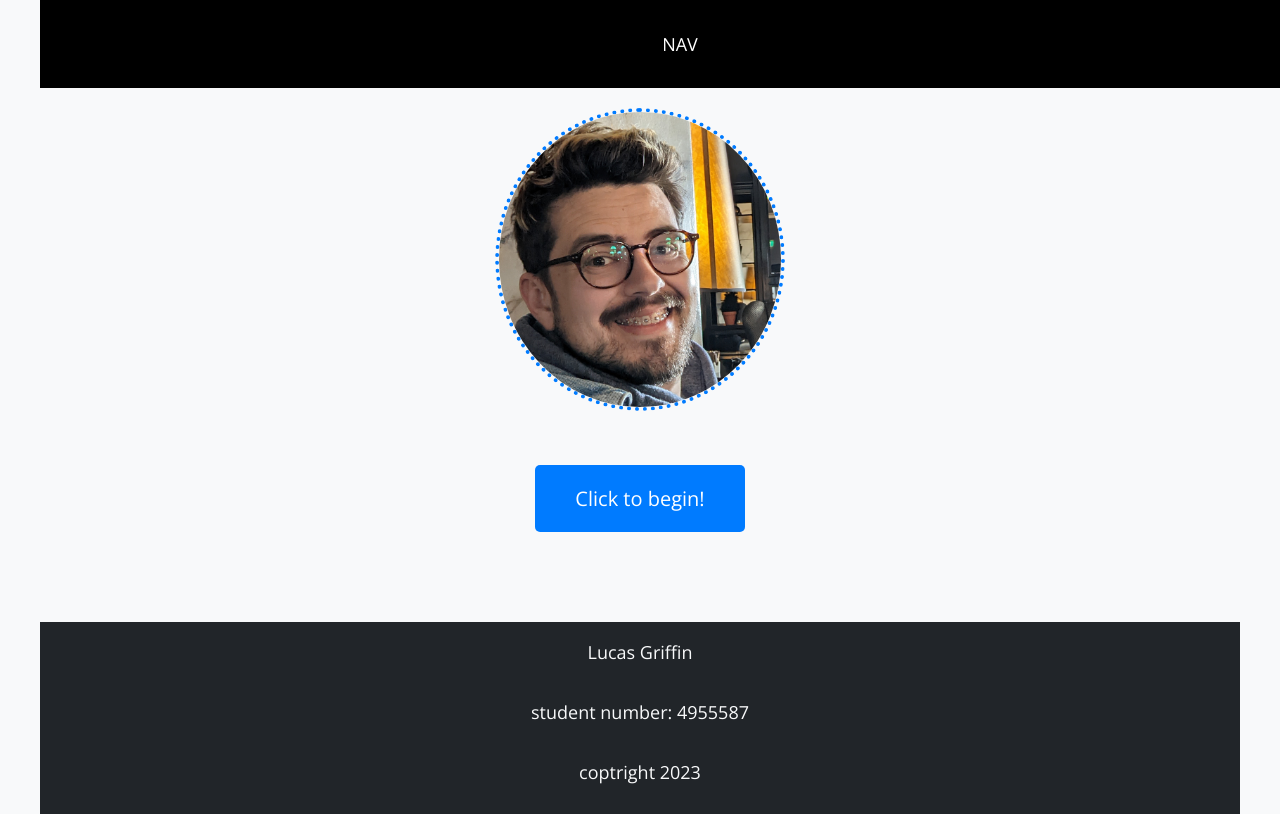
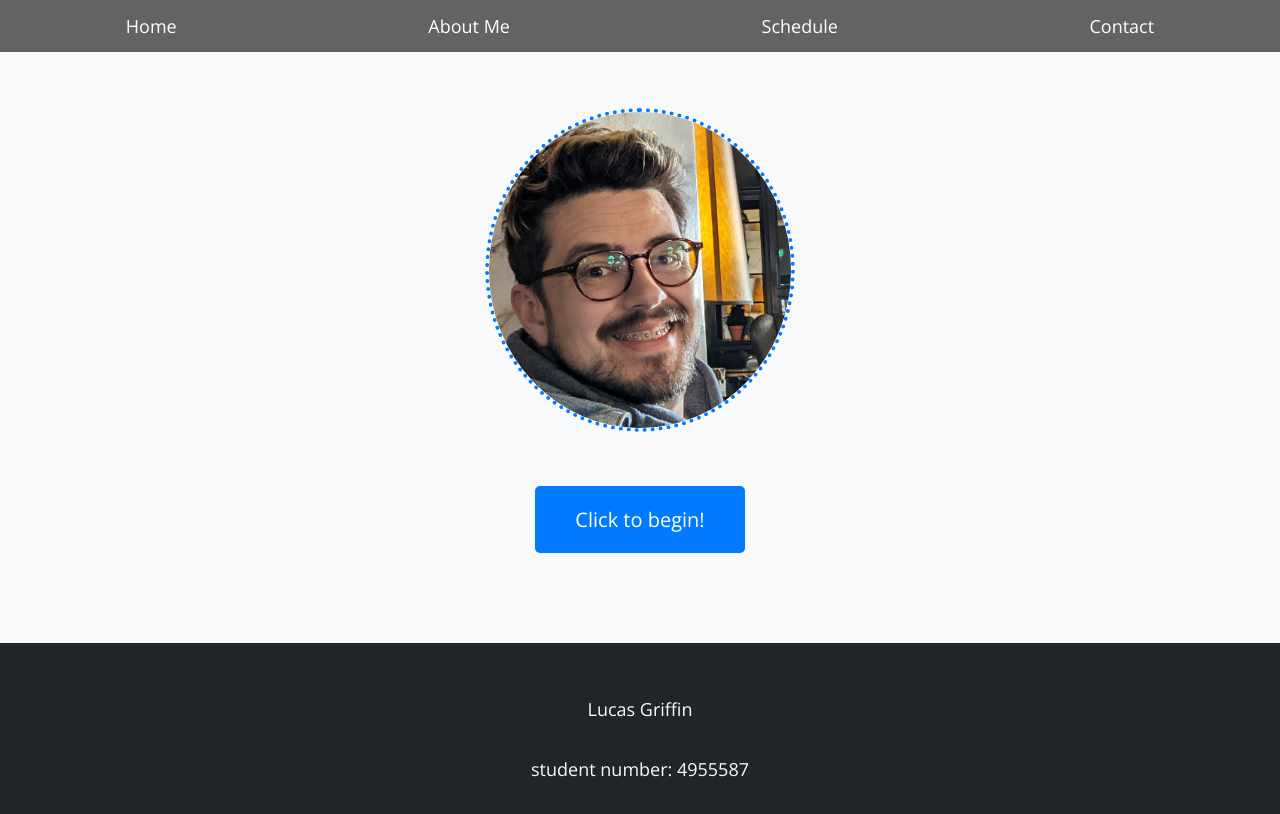
Before and after one commit to LucasGriffinDev/Assignment-3-Project-1, a plain HTML site: page index.html in a window 1280 px wide. Shown: the top 814 px of the page. Drawn offline with nearby package versions, Linux system fonts and the light colour scheme.

Commit message:
submitable draft

```diff
--- a/index.html
+++ b/index.html
@@ -23,18 +23,20 @@
             </nav>
         </div>
     </header>
-    <main>
+    <main class="fade-in">
+
         <img src="./images/lucas.jpg" alt="Lucas Griffin headshot" class="headshot">
 
         <div class="center-button">
             <a href="aboutme.html" class="big-button">Click to begin!</a>
         </div>
     </main>
-    <footer>
+    <footer class="fade-in">
         <p>Lucas Griffin</p>
         <p>student number: 4955587</p>
         <p>coptright 2023</p>
         <p>Assignment 3: Project 1</p>
     </footer>
+
 </body>
 </html>
--- a/style/desktop.css
+++ b/style/desktop.css
@@ -1,18 +1,43 @@
 /* General Layout Adjustments */
 body {
-    max-width: 1200px;
     margin: 0 auto; /* Center the content on larger screens */
     font-size: 18px; /* Increase the base font size slightly */
 }
 
 /* Navigation Adjustments */
+
+
 .nav-bar {
-    flex-direction: row; /* Display the nav links horizontally */
+    display: none;
+}
+
+.nav-bar {
+    position: static;
+    flex-direction: row;
+    justify-content: space-around;
     align-items: center;
+    background-color: black;
+    padding: 1em 0;
+}
+
+.menu-container nav {
+    position: static;
+    max-height: none;
+    overflow-y: visible;
+}
+.menu-container nav ul {
+    flex-direction: row; /* This will display the list items in a row */
+}
+
+/* No need for the hover effect to display the menu, it will be always visible */
+.menu-container:hover nav {
+    max-height: none;
+    overflow-y: visible;
 }
 
 .nav-bar ul {
-    display: flex; /* Use flexbox to layout list items horizontally */
+    display: flex;
+    flex-direction: row;
     list-style: none; /* Remove the default list styling */
     padding: 0; /* Remove default padding */
 }
@@ -29,6 +54,8 @@ body {
 
 .nav-bar li a:hover {
     color: #007BFF; /* Change color on hover */
+    background-color: beige;
+
 }
 
 /* Adjustments for images */
--- a/style/mobile.css
+++ b/style/mobile.css
@@ -24,16 +24,14 @@ main {
 }
 
 footer {
-
     display: flex;
     flex-direction: column;
     justify-content: center;
     align-items: center;
     background-color: var(--color1);
     color: var(--color2);
-    position: relative;
-    width: 100%;
-    bottom: 0;
+    padding: 2em;
+    margin-top: auto;
 }
 
 /* Primary Color: Headings */
@@ -139,7 +137,7 @@ nav ul li a:hover {
 
 main {
     opacity: 0;
-    animation: fadeIn ease 0.25s;
+    animation: fadeIn ease 0.5s;
     animation-fill-mode: forwards;
 
 }
```
Also changed, not shown: aboutme.html (+1 -4 lines), contact.html (+2 -1 lines), schedule.html (+5 -2 lines).
